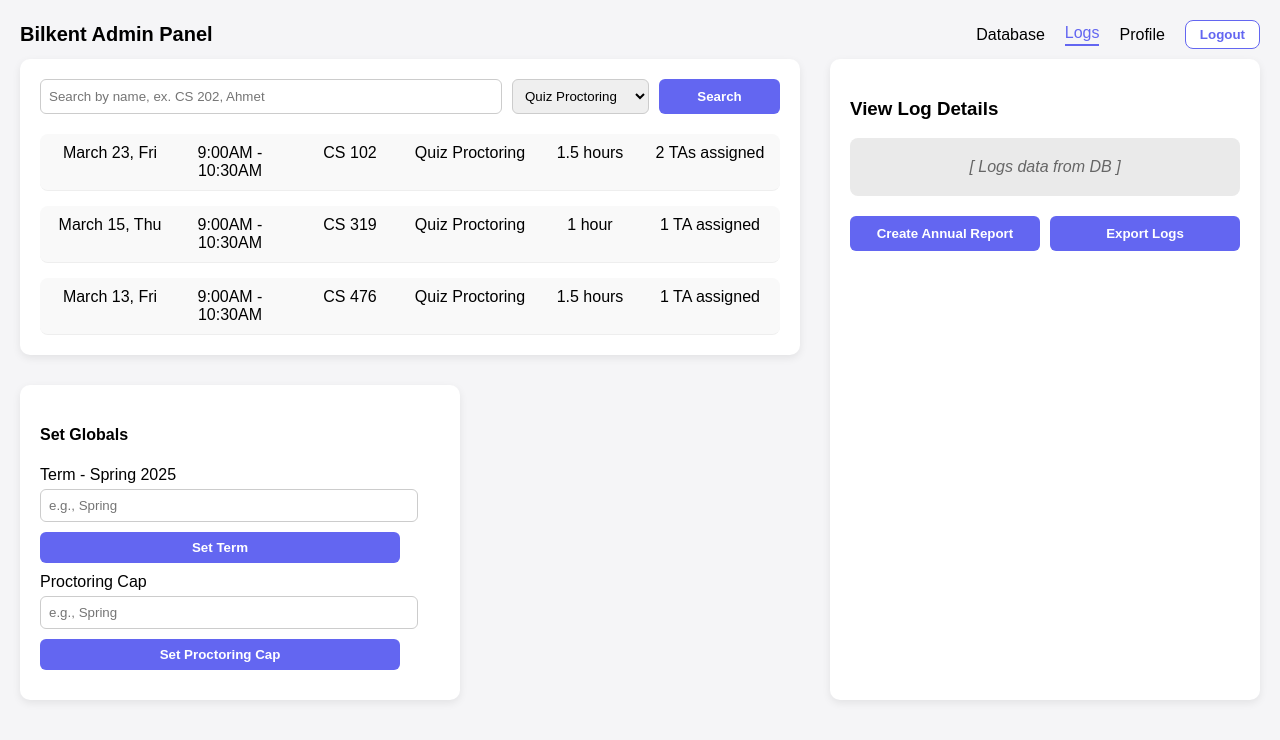
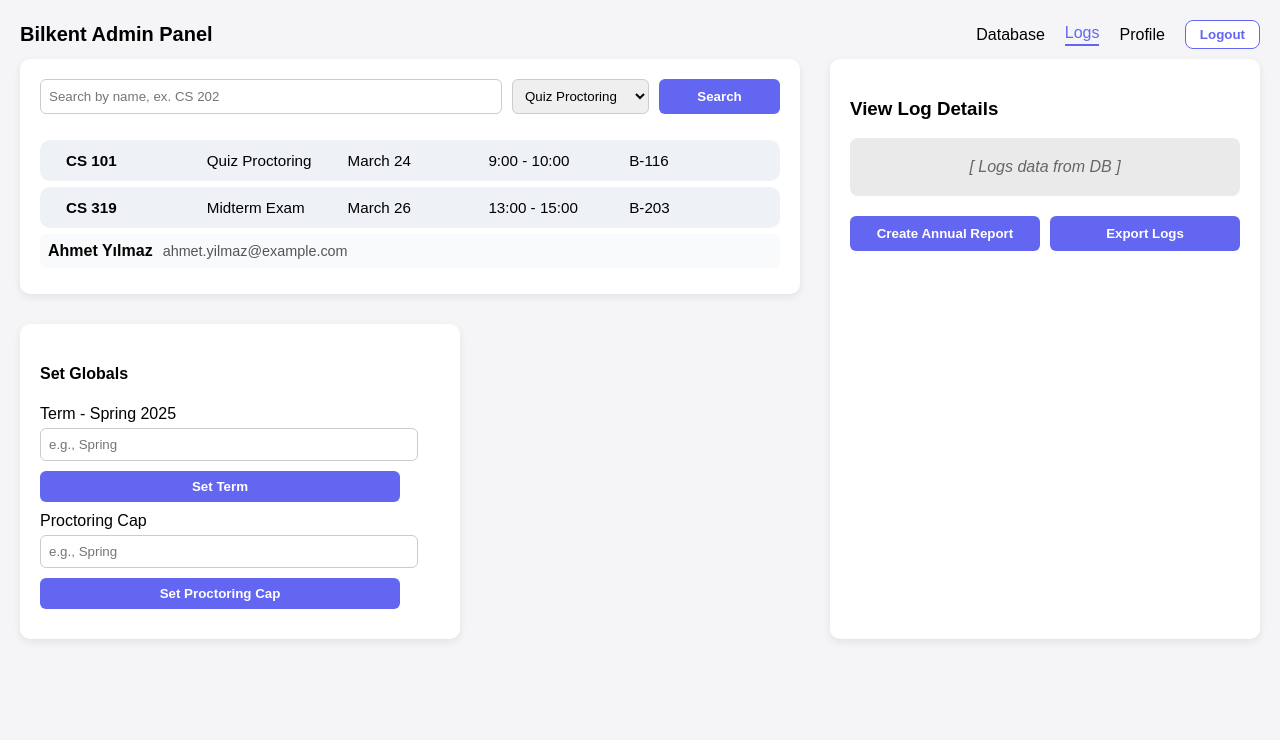
Before and after one commit to Alperen41-tech/Bilkent-TA-Proctor-Management-System, a React (Create React App) app in the folder UI/uiapp/: page /admin-logs in a window 1280 px wide. Shown: the top 740 px of the page. Built offline with nearby package versions, Linux system fonts and the light colour scheme.

Commit message:
admin logs / search updated To be Changed later on

```diff
--- a/UI/uiapp/src/Admin/AdminLogsPage.jsx
+++ b/UI/uiapp/src/Admin/AdminLogsPage.jsx
@@ -1,34 +1,49 @@
 import React, { useState } from "react";
-import "./AdminLogsPage.css"; // Importing the CSS file for styles
-import NavbarAdmin from "./NavbarAdmin"; // Importing the Navbar component
+import "./AdminLogsPage.css";
+import NavbarAdmin from "./NavbarAdmin";
+import TAItem from "../TAItem";
+import TaskItemSearch from "../TaskItemSearch";
 
 const AdminLogsPage = () => {
-  const [logs, setLogs] = useState([
-    {
-      date: "March 23, Fri",
-      time: "9:00AM - 10:30AM",
-      course: "CS 102",
-      type: "Quiz Proctoring",
-      duration: "1.5 hours",
-      taAssigned: "2 TAs assigned",
-    },
-    {
-      date: "March 15, Thu",
-      time: "9:00AM - 10:30AM",
-      course: "CS 319",
-      type: "Quiz Proctoring",
-      duration: "1 hour",
-      taAssigned: "1 TA assigned",
-    },
-    {
-      date: "March 13, Fri",
-      time: "9:00AM - 10:30AM",
-      course: "CS 476",
-      type: "Quiz Proctoring",
-      duration: "1.5 hours",
-      taAssigned: "1 TA assigned",
-    },
-  ]);
+  const [logs, setLogs] = useState([]); // Empty list, no hardcoded data
+  const [selectedTA, setSelectedTA] = useState(null);
+
+
+  const createTAItem = (firstName, lastName, email, onClickHandler, selectedTAKey) => {
+    const ta = { firstName, lastName, email };
+    const key = `${firstName}-${lastName}-${email}`;
+    const isSelected = selectedTAKey === key;
+
+    return (
+      <TAItem
+        key={key}
+        ta={ta}
+        onClick={onClickHandler}
+        isSelected={isSelected}
+      />
+    );
+  };
+
+  const createTaskItem = (course, name, date, timeInterval, classroom, onClickHandler, isSelected) => {
+    const task = { course, name, date, timeInterval, classroom };
+    return (
+      <TaskItemSearch
+        key={`${course}-${name}-${date}-${timeInterval}`}
+        task={task}
+        onClick={() => onClickHandler(task)}
+        isSelected={isSelected}
+      />
+    );
+  };
+
+
+
+
+
+  const handleTAClick = (ta) => {
+    const key = `${ta.firstName}-${ta.lastName}-${ta.email}`;
+    setSelectedTA(key);
+  };
 
   return (
     <div className="logs-container">
@@ -39,7 +54,7 @@
             <div className="table-header">
               <input
                 type="text"
-              placeholder="Search by name, ex. CS 202, Ahmet"
+                placeholder="Search by name, ex. CS 202"
                 className="search-input"
               />
               <select className="data-type-select">
@@ -49,18 +64,24 @@
               <button className="search-button">Search</button>
             </div>
             <div className="table-body">
-            {logs.map((log, index) => (
+                          {logs.length === 0 ? (
+                <div className="no-logs-message">
+                  {createTaskItem("CS 101", "Quiz Proctoring", "March 24", "9:00 - 10:00", "B-116", () => {}, false)}
+                  {createTaskItem("CS 319", "Midterm Exam", "March 26", "13:00 - 15:00", "B-203", () => {}, false)}
+              {createTAItem("Ahmet", "Yılmaz", "ahmet.yilmaz@example.com", handleTAClick, selectedTA)}
+
+                </div>
+              ) : (
+                logs.map((log, index) => (
                   <div key={index} className="table-row">
-                <div className="table-cell">{log.date}</div>
-                <div className="table-cell">{log.time}</div>
-                <div className="table-cell">{log.course}</div>
-                <div className="table-cell">{log.type}</div>
-                <div className="table-cell">{log.duration}</div>
-                <div className="table-cell">{log.taAssigned}</div>
+                    {/* Your log content here */}
                   </div>
-            ))}
+                ))
+              )}
+
             </div>
           </div>
+
           <div className="set-globals">
             <h4>Set Globals</h4>
             <div className="globals-inputs">
@@ -75,12 +96,10 @@
             </div>
           </div>
         </div>
+
         <div className="log-details">
           <h3>View Log Details</h3>
-
-
           <div className="placeholder">[ Logs data from DB ]</div>
-          {/* Action Buttons Inside Log Details Section */}
           <div className="action-buttons">
             <button className="create-report-button">Create Annual Report</button>
             <button className="export-logs-button">Export Logs</button>
--- /dev/null
+++ b/UI/uiapp/src/TaskItemSearch.css
@@ -0,0 +1,28 @@
+.taskv2-item-row {
+  display: flex;
+  justify-content: space-between;
+  align-items: center;
+  background-color: #eef1f5;
+  padding: 12px 18px;
+  border-radius: 10px;
+  margin: 6px 0;
+  font-weight: 500;
+  cursor: pointer;
+  transition: background-color 0.2s ease;
+}
+
+.taskv2-item-row:hover {
+  background-color: #e0e7ff;
+}
+
+.taskv2-item-row.selected {
+  background-color: #c7d2fe;
+  font-weight: bold;
+}
+
+.taskv2-cell {
+  flex: 1;
+  text-align: left;
+  padding: 0 8px;
+  font-size: 0.95em;
+}
--- /dev/null
+++ b/UI/uiapp/src/TaskItemSearch.jsx
@@ -0,0 +1,22 @@
+import React from "react";
+import "./TaskItemSearch.css";
+
+const TaskItemSearch = ({ task, onClick, isSelected }) => {
+  const handleClick = () => {
+    if (onClick) {
+      onClick(task);
+    }
+  };
+
+  return (
+    <div className={`taskv2-item-row ${isSelected ? "selected" : ""}`} onClick={handleClick}>
+      <div className="taskv2-cell"><strong>{task.course}</strong></div>
+      <div className="taskv2-cell">{task.name}</div>
+      <div className="taskv2-cell">{task.date}</div>
+      <div className="taskv2-cell">{task.timeInterval}</div>
+      <div className="taskv2-cell">{task.classroom}</div>
+    </div>
+  );
+};
+
+export default TaskItemSearch;
```
Lines whose indentation alone changed are shown as unchanged.
